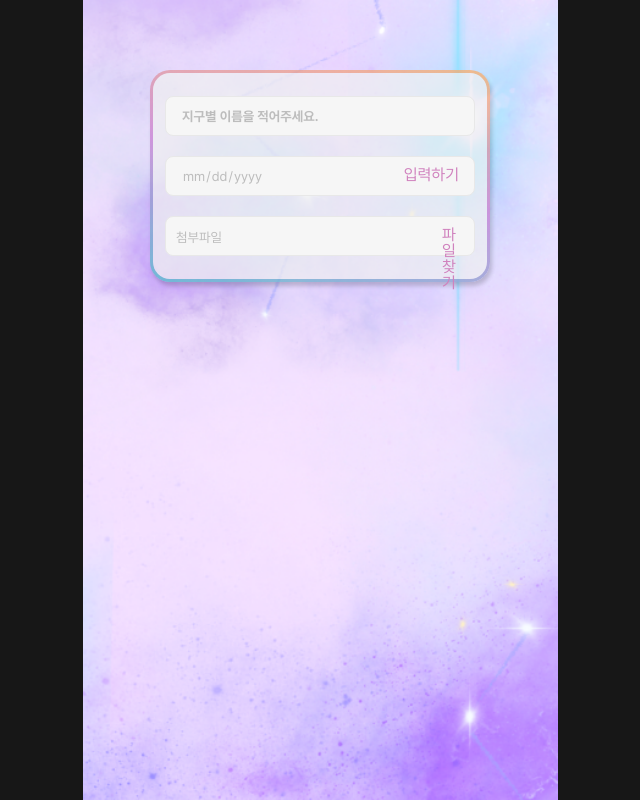
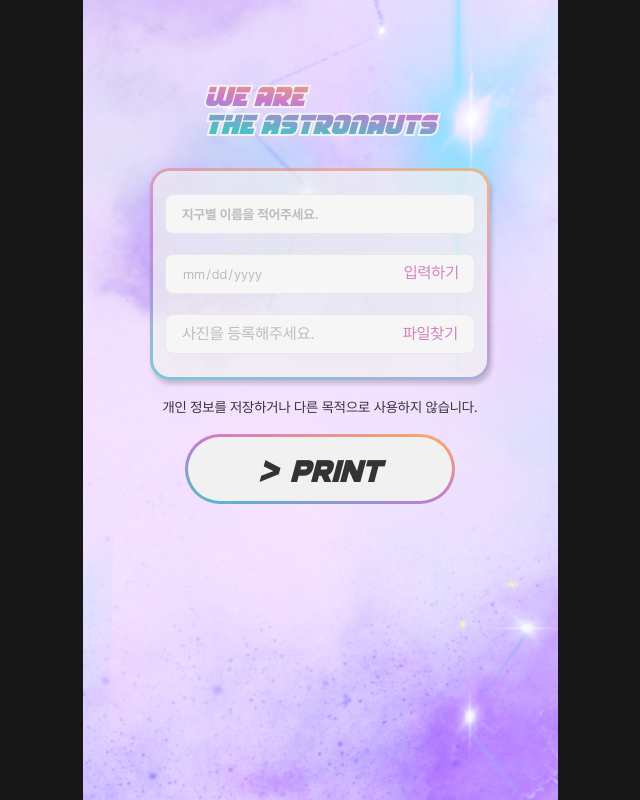
Before and after one commit to TEAM-WooKa/ASTRONAUT, a Next.js app: page /user in a window 1280 px wide. Shown: the whole page, without its empty margins (320-960 px from the left). Built offline with nearby package versions, Linux system fonts and the light colour scheme.

Commit message:
feat: user input 로직 추가

```diff
--- /dev/null
+++ b/src/component/user/user-input-box.tsx
@@ -0,0 +1,158 @@
+import GradientBorderBox from '@/component/common/GradientBorderBox';
+import { ChangeEvent } from 'react';
+import styled from 'styled-components';
+
+interface UserInputBoxProps {
+  onChange: (e: ChangeEvent<HTMLInputElement>) => void;
+  name: string;
+  birth: string;
+  file: File | null;
+}
+export default function UserInputBox({
+  onChange,
+  name,
+  birth,
+  file,
+}: UserInputBoxProps) {
+  const isFileSelected = file !== null;
+
+  return (
+    <GradientBorderBox>
+      <InputBoxInner>
+        <Input
+          type="text"
+          placeholder="지구별 이름을 적어주세요."
+          name="name"
+          onChange={onChange}
+          value={name}
+        />
+        <DateInputWrapper>
+          <label htmlFor="date">입력하기</label>
+
+          <DateInput
+            type="date"
+            id="date"
+            placeholder="지구별 생일을 알려주세요."
+            onChange={onChange}
+            value={birth}
+            name="birth"
+          />
+        </DateInputWrapper>
+        <FileInput>
+          <FileInputLabel htmlFor="file" isSelected={isFileSelected}>
+            {isFileSelected ? '사진이 등록되었습니다.' : '사진을 등록해주세요.'}
+          </FileInputLabel>
+          <FileInputButton htmlFor="file">파일찾기</FileInputButton>
+          <input
+            type="file"
+            name="file"
+            id="file"
+            placeholder="사진을 등록해주세요."
+            onChange={onChange}
+          />
+        </FileInput>
+      </InputBoxInner>
+    </GradientBorderBox>
+  );
+}
+const Input = styled.input`
+  height: 40px;
+  padding: 11px 16px;
+  /* Gray/01 */
+  background: #f6f6f6;
+
+  /* Gray/02 */
+  border: 1px solid #e8e8e8;
+  border-radius: 8px;
+
+  &::placeholder {
+    color: #bdbdbd;
+    font-weight: bold;
+  }
+`;
+const DateInput = styled(Input)`
+  width: 100%;
+  /* NOTE: text color 변경 https://yoonsidae.tistory.com/80 */
+  &::-webkit-datetime-edit-text,
+  &::-webkit-datetime-edit-month-field,
+  &::-webkit-datetime-edit-day-field,
+  &::-webkit-datetime-edit-year-field {
+    color: #bdbdbd;
+  }
+
+  ::-webkit-calendar-picker-indicator {
+    color: rgba(0, 0, 0, 0); //숨긴다
+    opacity: 0;
+    width: 100px;
+    display: block;
+    position: relative;
+    border-width: thin;
+  }
+`;
+
+// NOTE: 참고 자료  : https://velog.io/@sklove96/inputtypefile-%EC%BB%A4%EC%8A%A4%ED%85%80%ED%95%98%EA%B8%B0
+const FileInput = styled.div`
+  background: #f6f6f6;
+  border-radius: 8px;
+  border: 1px solid #e8e8e8;
+  height: 40px;
+
+  display: inline-flex;
+
+  .upload-name {
+    display: inline-block;
+    height: 40px;
+    padding: 0 10px;
+    vertical-align: middle;
+    flex: 1;
+    color: #bdbdbd;
+  }
+
+  label {
+  }
+
+  input[type='file'] {
+    position: absolute;
+    width: 0;
+    height: 0;
+    padding: 0;
+    overflow: hidden;
+    border: 0;
+  }
+`;
+const FileInputLabelCommon = styled.label`
+  display: inline-block;
+  padding: 11px 16px;
+  cursor: pointer;
+`;
+
+const FileInputLabel = styled(FileInputLabelCommon)<{ isSelected: boolean }>`
+  flex: 1;
+  text-align: left;
+  color: ${(props) => (props.isSelected ? props.theme.colors[3] : '#bdbdbd')};
+`;
+
+const FileInputButton = styled(FileInputLabelCommon)`
+  color: ${(props) => props.theme.colors[3]};
+  width: fit-content;
+`;
+
+const InputBoxInner = styled.div`
+  padding: 26px 15px;
+
+  display: flex;
+  flex-direction: column;
+  gap: 20px;
+`;
+
+const DateInputWrapper = styled.div`
+  position: relative;
+  label {
+    color: ${(props) => props.theme.colors[3]};
+    padding: 11px 16px;
+
+    position: absolute;
+    top: 0;
+    right: 0;
+  }
+`;
--- a/src/pages/user.tsx
+++ b/src/pages/user.tsx
@@ -1,129 +1,89 @@
-import GradientBorderBox from '@/component/common/GradientBorderBox';
 import withLayout from '@/component/hoc/withLayout';
+import UserInputBox from '@/component/user/user-input-box';
 import styled from 'styled-components';
+import Image from 'next/image';
+import { GradientButtonStyled } from '@/assets/styles/gradient';
+import { useRouter } from 'next/router';
+import { ChangeEvent, useState } from 'react';
 
 function UserPage() {
+  const router = useRouter();
+  const [input, setInput] = useState({
+    name: '',
+    birth: '',
+  });
+  const [image, setImage] = useState<File | null>(null);
+
+  const handleNextPage = () => {
+    // ? name, birth, image가 모두 존재해야 다음 페이지로 넘어감
+    if (!input.name || !input.birth || !image) {
+      alert('모든 정보를 입력해주세요');
+
+      return;
+    }
+    //? 1. image를 서버에 업로드
+    //? 2. 서버에서 받은 image url을 localstorage에 저장
+    //? 3. localstorage에 저장된 image url을 서버에 전송
+    //? 4. 서버에서 받은 result id를 localstorage에 저장
+    //? 5. localstorage에 저장된 result id를 이용해 result 페이지로 이동
+
+    // TODO : result 계산
+    router.push('result/1');
+  };
+
+  const handleChange = (e: ChangeEvent<HTMLInputElement>) => {
+    if (e.target.name === 'file') {
+      if (e.target.files) {
+        console.log(e.target.files[0]);
+        setImage(e.target.files[0]);
+      }
+    } else {
+      const { name, value } = e.target;
+
+      console.log('value: ', value);
+      setInput({ ...input, [name]: value });
+    }
+  };
+
   return (
-    <div>
-      <GradientBorderBox>
-        <InputBoxInner>
-          <Input type="text" placeholder="지구별 이름을 적어주세요." />
-          <DateInputWrapper>
-            <label htmlFor="date">입력하기</label>
-
-            <DateInput
-              type="date"
-              id="date"
-              placeholder="지구별 생일을 알려주세요."
-            />
-          </DateInputWrapper>
-          <FileInput>
-            <input
-              className="upload-name"
-              value="첨부파일"
-              placeholder="첨부파일"
-            />
-            <label htmlFor="file">파일찾기</label>
-            <input type="file" id="file" placeholder="사진을 등록해주세요." />
-          </FileInput>
-        </InputBoxInner>
-      </GradientBorderBox>
-    </div>
+    <Wrapper>
+      <div>
+        <Image
+          src="/images/we_are_the_astronauts.png"
+          width={255}
+          height={75}
+          alt="we-are-The Astronauts"
+        />
+      </div>
+      <UserInputBox onChange={handleChange} {...input} file={image} />
+      <WarnMessage>
+        개인 정보를 저장하거나 다른 목적으로 사용하지 않습니다.
+      </WarnMessage>
+      <GradientButton onClick={handleNextPage}>&gt; print</GradientButton>
+    </Wrapper>
   );
 }
 
-const InputBoxInner = styled.div`
-  padding: 26px 15px;
-
+const Wrapper = styled.div`
   display: flex;
   flex-direction: column;
+  align-items: center;
+
   gap: 20px;
 `;
 
-const Input = styled.input`
-  height: 40px;
-  padding: 11px 16px;
-  /* Gray/01 */
-  background: #f6f6f6;
-
-  /* Gray/02 */
-  border: 1px solid #e8e8e8;
-  border-radius: 8px;
-
-  &::placeholder {
-    color: #bdbdbd;
-    font-weight: bold;
-  }
+const WarnMessage = styled.p`
+  color: ${(props) => props.theme.colors.main2};
+  font-weight: 400;
+  font-size: 14px;
 `;
-
-const DateInputWrapper = styled.div`
-  position: relative;
-  label {
-    color: ${(props) => props.theme.colors[3]};
-    padding: 11px 16px;
-
-    position: absolute;
-    top: 0;
-    right: 0;
-  }
+const GradientButton = styled(GradientButtonStyled)`
+  color: ${(props) => props.theme.colors.main2};
+  font-size: 32px;
+  border-radius: 40px;
+  padding: 2px;
+  width: 270px;
 `;
-
-const DateInput = styled(Input)`
-  width: 100%;
-  /* NOTE: text color 변경 https://yoonsidae.tistory.com/80 */
-  &::-webkit-datetime-edit-text,
-  &::-webkit-datetime-edit-month-field,
-  &::-webkit-datetime-edit-day-field,
-  &::-webkit-datetime-edit-year-field {
-    color: #bdbdbd;
-  }
-
-  ::-webkit-calendar-picker-indicator {
-    color: rgba(0, 0, 0, 0); //숨긴다
-    opacity: 0;
-    width: 100px;
-    display: block;
-    position: relative;
-    border-width: thin;
-  }
-`;
-
-// NOTE: 참고 자료  : https://velog.io/@sklove96/inputtypefile-%EC%BB%A4%EC%8A%A4%ED%85%80%ED%95%98%EA%B8%B0
-const FileInput = styled.div`
-  background: #f6f6f6;
-  border-radius: 8px;
-  border: 1px solid #e8e8e8;
-  height: 40px;
-
-  display: inline-flex;
-  .upload-name {
-    display: inline-block;
-    height: 40px;
-    padding: 0 10px;
-    vertical-align: middle;
-    flex: 1;
-    color: #bdbdbd;
-  }
-
-  label {
-    display: inline-block;
-    padding: 10px 0;
-    padding-right: 16px;
-    width: fit-content;
-    color: ${(props) => props.theme.colors[3]};
-    cursor: pointer;
-  }
-
-  input[type='file'] {
-    position: absolute;
-    width: 0;
-    height: 0;
-    padding: 0;
-    overflow: hidden;
-    border: 0;
-  }
-`;
-
 export default withLayout(
   UserPage,
   '사용자 입력',
```
